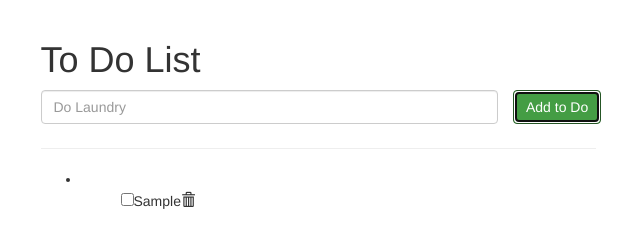
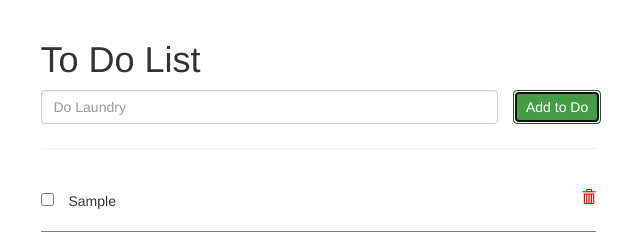
Before and after one commit to Dlynbm/todo-app, a plain HTML site: page index.html in a window 1280 px wide. Both pictures are taken after typing "Sample" into the empty fields and a click on the button "Add to Do". Shown: the whole page, without its empty margins (322-962 px from the left). Drawn offline with nearby package versions, Linux system fonts and the light colour scheme.

Commit message:
Added contenteditable to the ul list.

```diff
--- a/css/ToDo.css
+++ b/css/ToDo.css
@@ -3,3 +3,26 @@
     opacity:0.5;
 
 }
+
+#todos {
+    list-style-type: none;
+    margin: 0;
+    padding: 0;
+
+}
+
+#todos ul{
+    padding: 20px 0px 20px 0px;
+    border-bottom: 1px solid grey;
+}
+
+.deleteItem {
+    float:right;
+    color: red;
+    cursor:pointer;
+
+}
+
+input[type=checkbox] {
+    margin-right: 15px;
+}
--- a/index.html
+++ b/index.html
@@ -28,7 +28,7 @@
                     </div>
                 </form>
             </div>
-            <ul id = "todos">
+            <ul id = "todos" contenteditable = 'true'>
                 <li>
 
                 </li>
--- a/js/ToDo.js
+++ b/js/ToDo.js
@@ -14,14 +14,24 @@ $(document).ready(function() {
 
     }
 
-    function deleteItem(){
+
+    //adds focus and blur to text entry box
+    $("input").focus(function() {
+        $(this).css("background-color", "#cccccc");
+    });
+    $("input").blur(function(){
+        $(this).css("background-color", "#ffffff");
+    });
+
+    function deleteItem() {
         //chooses the ul and removes when you click on trash
         $(this).parent().remove();
 
     }
 
     function completeItem(){
-    //chooses the ul parent and markes done
+    //chooses the ul parent and marks done
         $(this).parent().toggleClass('done');
     }
+
 });
```
